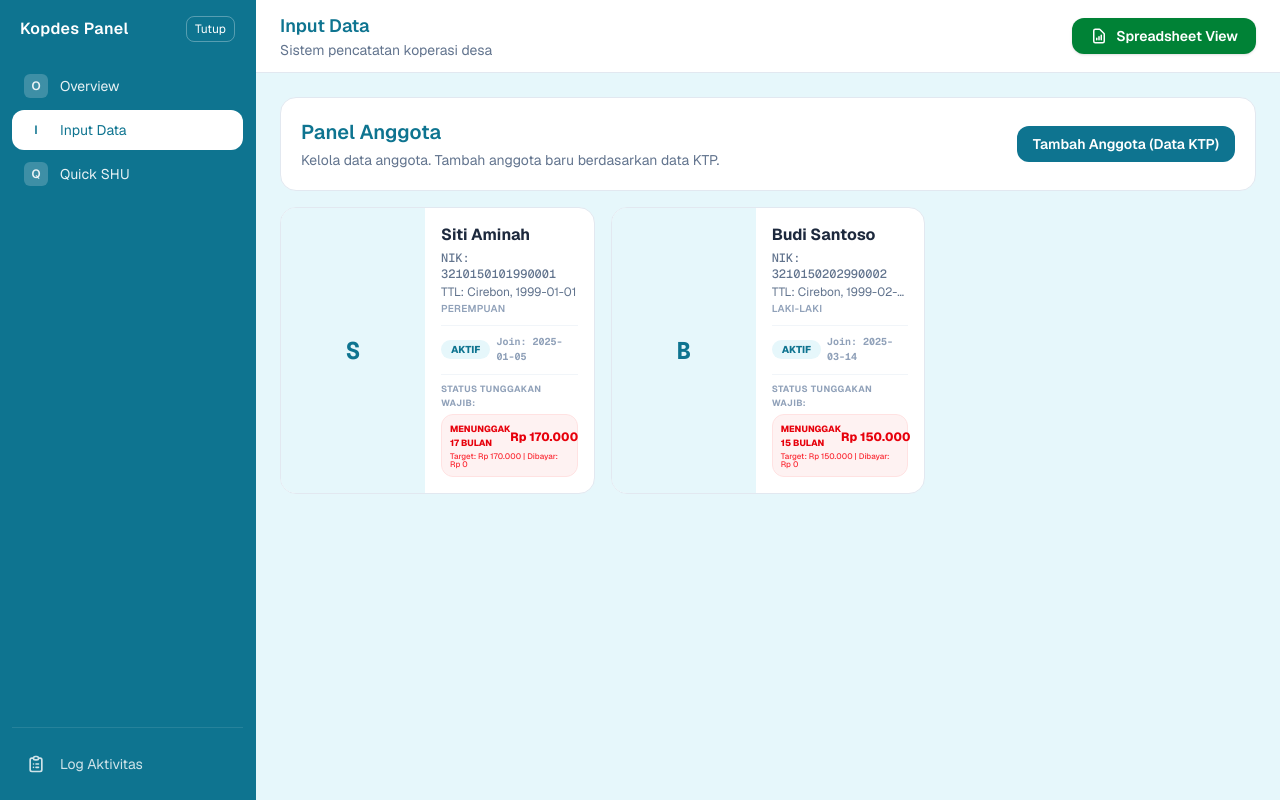
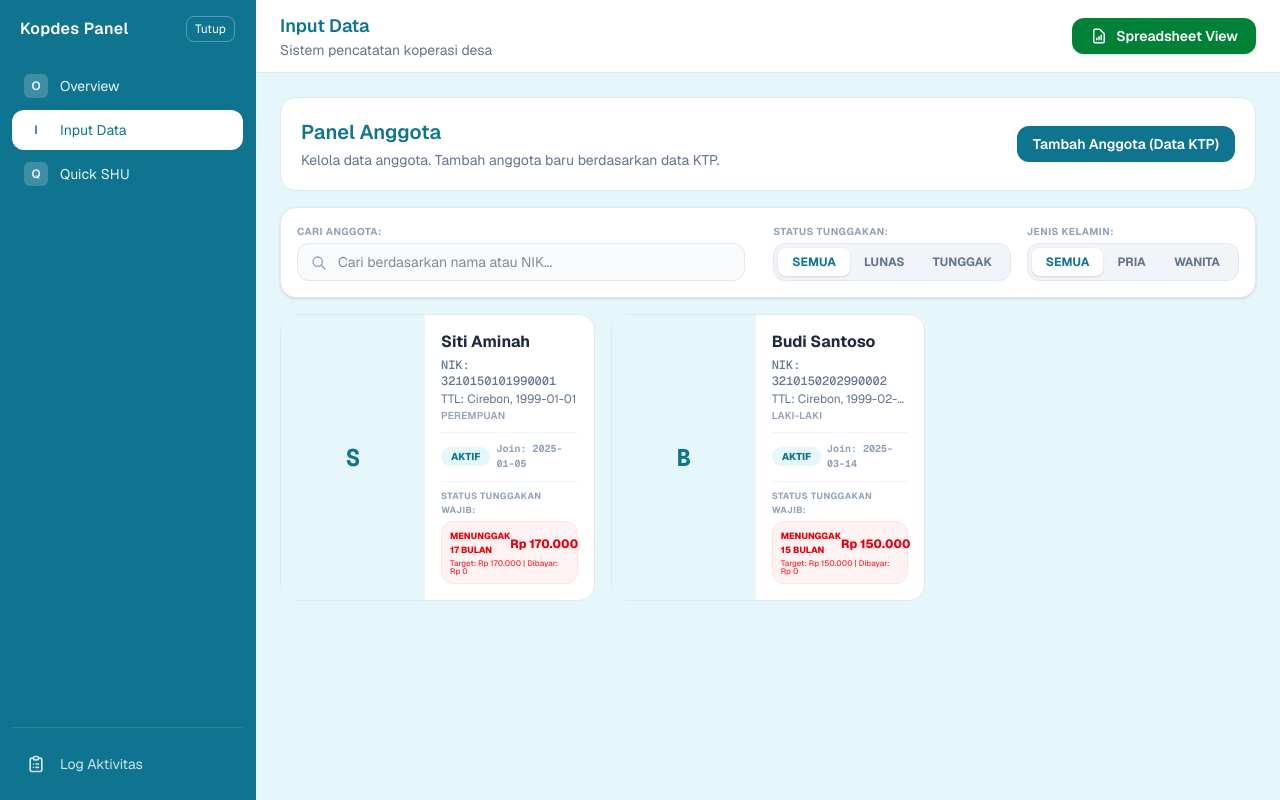
Before and after one commit to SpiNoice01/Kopdes_Kedungsana-new, a Next.js app in the folder kopdes_kedungsana/: page /admin/input-data in a window 1280 px wide. Built offline with nearby package versions, Linux system fonts and the light colour scheme.

Commit message:
feat: add MemberPanel component with KTP OCR parsing logic and member filtering capabilities

```diff
--- a/kopdes_kedungsana/src/features/member/presentation/member-panel.tsx
+++ b/kopdes_kedungsana/src/features/member/presentation/member-panel.tsx
@@ -2,7 +2,7 @@
 
 import Link from "next/link";
 import Image from "next/image";
-import { ChangeEvent, FormEvent, useEffect, useState } from "react";
+import { ChangeEvent, FormEvent, useEffect, useMemo, useState } from "react";
 import { addAuditLog } from "../../../utils/audit-logger";
 import type { Member } from "../domain/member";
 import type { MemberMonthlySaving } from "../domain/member-monthly-saving";
@@ -97,6 +97,30 @@ export function MemberPanel() {
   const [isOcrLoading, setIsOcrLoading] = useState(false);
   const [ocrProgress, setOcrProgress] = useState(0);
   const [showValidationErrors, setShowValidationErrors] = useState(false);
+  const [searchTerm, setSearchTerm] = useState("");
+  const [arrearsFilter, setArrearsFilter] = useState<"all" | "lunas" | "menunggak">("all");
+  const [genderFilter, setGenderFilter] = useState<"all" | "laki-laki" | "perempuan">("all");
+
+  const filteredMembers = useMemo(() => {
+    return members.filter((member) => {
+      const matchesSearch =
+        member.name.toLowerCase().includes(searchTerm.toLowerCase()) ||
+        member.nik.includes(searchTerm);
+
+      const sList = savingsMap[member.id] || [];
+      const info = calculateArrears(member, sList);
+      const matchesArrears =
+        arrearsFilter === "all" ||
+        (arrearsFilter === "lunas" && info.arrears === 0) ||
+        (arrearsFilter === "menunggak" && info.arrears > 0);
+
+      const matchesGender =
+        genderFilter === "all" ||
+        member.gender.toLowerCase() === genderFilter;
+
+      return matchesSearch && matchesArrears && matchesGender;
+    });
+  }, [members, savingsMap, searchTerm, arrearsFilter, genderFilter]);
 
   useEffect(() => {
     const loadMembersAndSavings = async () => {
@@ -634,8 +658,121 @@ export function MemberPanel() {
         </div>
       </div>
 
+      {/* Search & Premium Filtering Section */}
+      <div className="rounded-2xl border border-slate-200 bg-white p-4 shadow-sm animate-in fade-in duration-200">
+        <div className="flex flex-col gap-4 lg:flex-row lg:items-end lg:justify-between">
+          {/* Search bar */}
+          <div className="relative flex-1 max-w-md">
+            <span className="text-[10px] font-bold text-slate-400 uppercase tracking-wider block mb-1">Cari Anggota:</span>
+            <div className="relative">
+              <input
+                type="text"
+                placeholder="Cari berdasarkan nama atau NIK..."
+                value={searchTerm}
+                onChange={(e) => setSearchTerm(e.target.value)}
+                className="w-full bg-slate-50 border border-slate-200 pl-10 pr-10 py-2 rounded-xl text-sm outline-none focus:bg-white focus:border-primary focus:ring-2 focus:ring-primary/10 transition"
+              />
+              <svg className="absolute left-3.5 top-3 h-4 w-4 text-slate-400" fill="none" viewBox="0 0 24 24" stroke="currentColor">
+                <path strokeLinecap="round" strokeLinejoin="round" strokeWidth={2} d="M21 21l-6-6m2-5a7 7 0 11-14 0 7 7 0 0114 0z" />
+              </svg>
+              {searchTerm && (
+                <button
+                  type="button"
+                  onClick={() => setSearchTerm("")}
+                  className="absolute right-3.5 top-3 text-slate-400 hover:text-slate-600 text-xs font-bold font-mono"
+                >
+                  ✕
+                </button>
+              )}
+            </div>
+          </div>
+
+          {/* Filtering dropdowns/controls */}
+          <div className="flex flex-wrap items-center gap-4">
+            {/* Status Tunggakan Filter */}
+            <div className="flex flex-col gap-1">
+              <span className="text-[10px] font-bold text-slate-400 uppercase tracking-wider">Status Tunggakan:</span>
+              <div className="flex bg-slate-100 p-1 rounded-xl border border-slate-200">
+                {(["all", "lunas", "menunggak"] as const).map((opt) => (
+                  <button
+                    key={opt}
+                    type="button"
+                    onClick={() => setArrearsFilter(opt)}
+                    className={`px-3.5 py-1.5 rounded-lg text-xs font-bold uppercase transition select-none ${
+                      arrearsFilter === opt
+                        ? "bg-white text-primary shadow-sm"
+                        : "text-slate-500 hover:text-slate-800"
+                    }`}
+                  >
+                    {opt === "all" ? "Semua" : opt === "lunas" ? "Lunas" : "Tunggak"}
+                  </button>
+                ))}
+              </div>
+            </div>
+
+            {/* Gender Filter */}
+            <div className="flex flex-col gap-1">
+              <span className="text-[10px] font-bold text-slate-400 uppercase tracking-wider">Jenis Kelamin:</span>
+              <div className="flex bg-slate-100 p-1 rounded-xl border border-slate-200">
+                {(["all", "laki-laki", "perempuan"] as const).map((opt) => (
+                  <button
+                    key={opt}
+                    type="button"
+                    onClick={() => setGenderFilter(opt)}
+                    className={`px-3.5 py-1.5 rounded-lg text-xs font-bold uppercase transition select-none ${
+                      genderFilter === opt
+                        ? "bg-white text-primary shadow-sm"
+                        : "text-slate-500 hover:text-slate-800"
+                    }`}
+                  >
+                    {opt === "all" ? "Semua" : opt === "laki-laki" ? "Pria" : "Wanita"}
+                  </button>
+                ))}
+              </div>
+            </div>
+
+            {/* Reset Filters button */}
+            {(searchTerm || arrearsFilter !== "all" || genderFilter !== "all") && (
+              <button
+                type="button"
+                onClick={() => {
+                  setSearchTerm("");
+                  setArrearsFilter("all");
+                  setGenderFilter("all");
+                }}
+                className="mt-5 inline-flex items-center gap-1.5 rounded-xl border border-red-200 bg-red-50 px-3.5 py-2 text-xs font-bold text-red-600 hover:bg-red-100 transition"
+              >
+                Reset
+              </button>
+            )}
+          </div>
+        </div>
+      </div>
+
+      {filteredMembers.length === 0 ? (
+        <div className="rounded-2xl border border-slate-200 bg-white p-12 text-center shadow-sm animate-in fade-in duration-200">
+          <div className="mx-auto flex h-12 w-12 items-center justify-center rounded-xl bg-slate-50 border border-slate-100 text-slate-400 mb-3">
+            <svg className="h-6 w-6" fill="none" viewBox="0 0 24 24" stroke="currentColor">
+              <path strokeLinecap="round" strokeLinejoin="round" strokeWidth={2} d="M9.172 16.172a4 4 0 015.656 0M9 10h.01M15 10h.01M21 12a9 9 0 11-18 0 9 9 0 0118 0z" />
+            </svg>
+          </div>
+          <h3 className="text-sm font-bold text-slate-800">Tidak Ada Anggota Ditemukan</h3>
+          <p className="mt-1 text-xs text-slate-500">Coba ubah kata kunci pencarian Anda atau sesuaikan filter status.</p>
+          <button
+            type="button"
+            onClick={() => {
+              setSearchTerm("");
+              setArrearsFilter("all");
+              setGenderFilter("all");
+            }}
+            className="mt-4 rounded-xl border border-slate-200 bg-slate-50 px-4 py-2 text-xs font-semibold text-slate-700 hover:bg-slate-100 transition cursor-pointer"
+          >
+            Atur Ulang Semua Filter
+          </button>
+        </div>
+      ) : (
         <div className="grid gap-4 md:grid-cols-2 xl:grid-cols-3">
-        {members.map((member) => (
+          {filteredMembers.map((member) => (
             <Link
               key={member.id}
               href={`/admin/input-data/${member.id}`}
@@ -711,6 +848,7 @@ export function MemberPanel() {
             </Link>
           ))}
         </div>
+      )}
 
       {isAddModalOpen ? (
         <div className="fixed inset-0 z-40 flex items-center justify-center bg-slate-900/40 p-4 backdrop-blur-sm">
```
Lines whose indentation alone changed are shown as unchanged.
